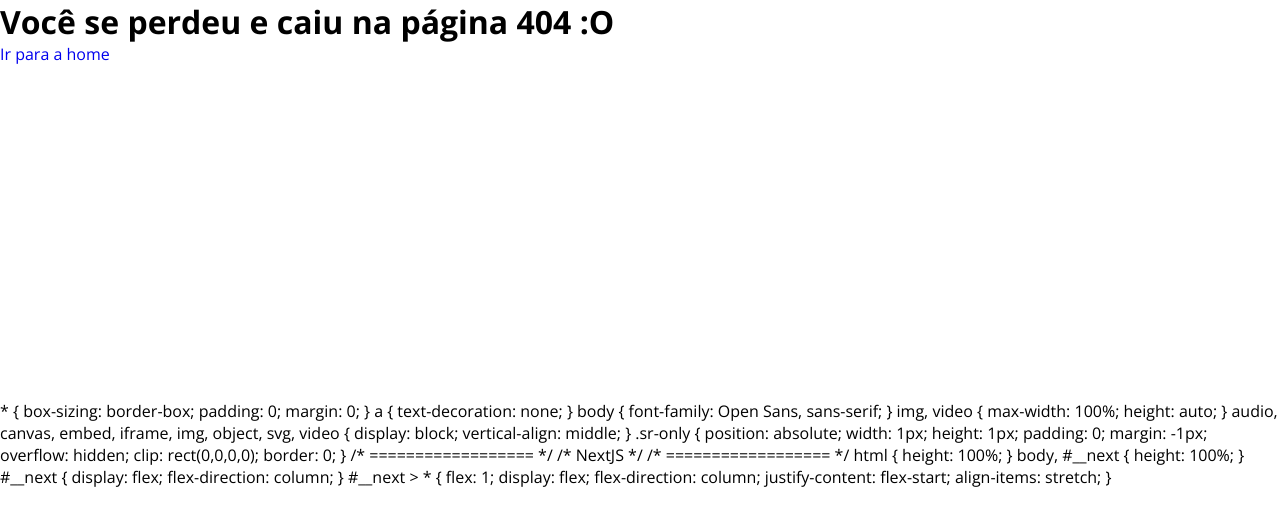
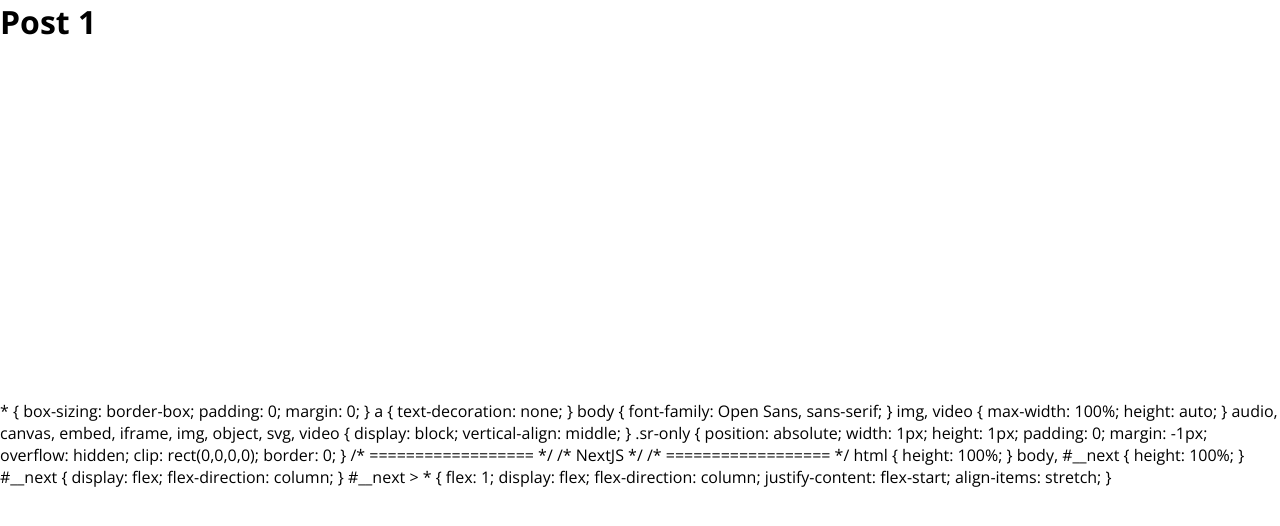
Before and after one commit to piantino/alura-nextjs-course, a Next.js app: page /posts/1 in a window 1280 px wide. Before the commit this address had no page. Shown: the top 526 px of the page. Built offline with nearby package versions, Linux system fonts and the light colour scheme.

Commit message:
Added dinamic router

```diff
--- /dev/null
+++ b/pages/posts/[id].js
@@ -0,0 +1,11 @@
+import { useRouter } from "next/router"
+
+export default function HomeScreen() {
+    const router = useRouter();
+
+    return (
+        <>
+            <h1>Post {router.query.id}</h1>
+        </>
+    )
+}
```
